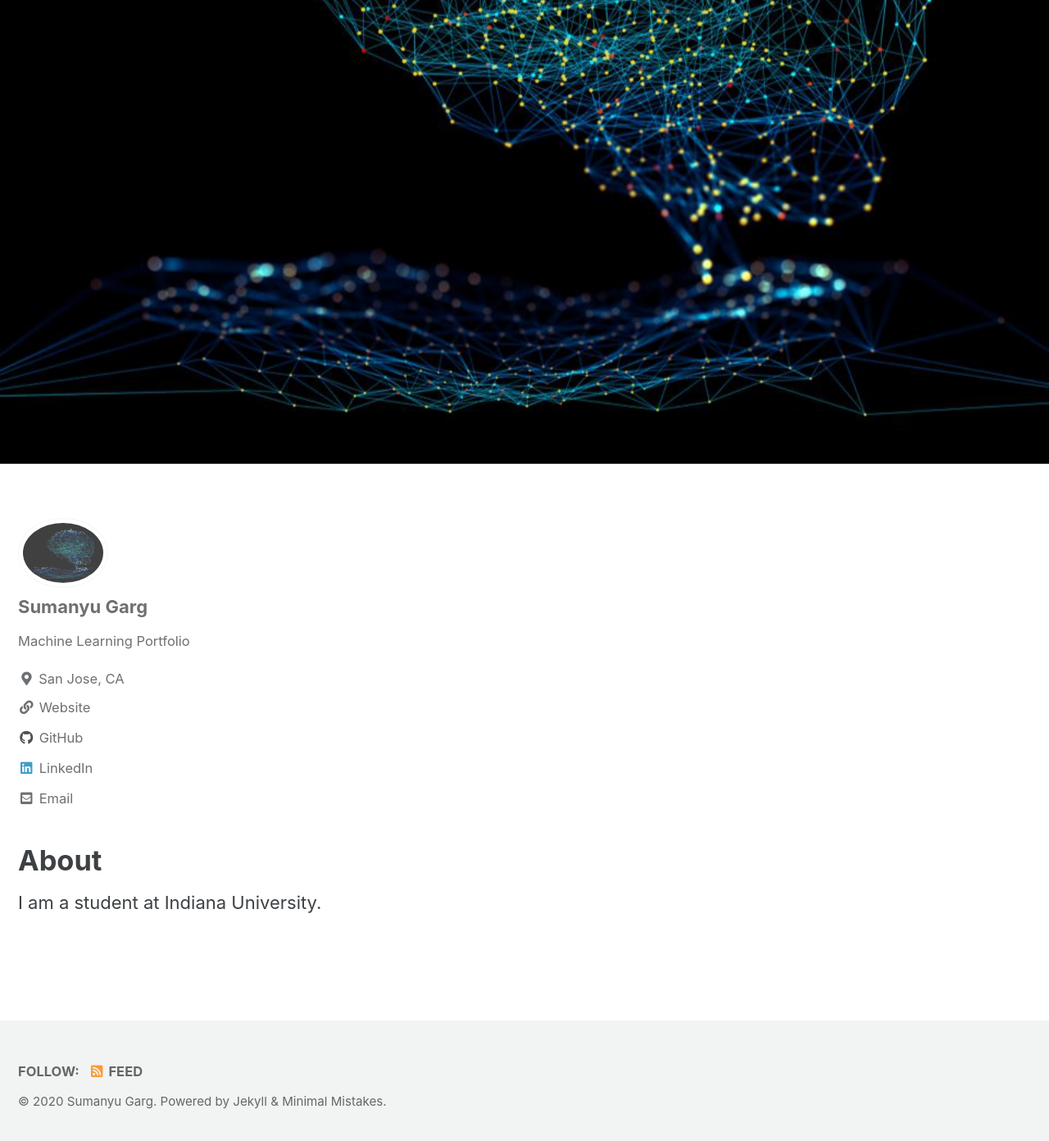
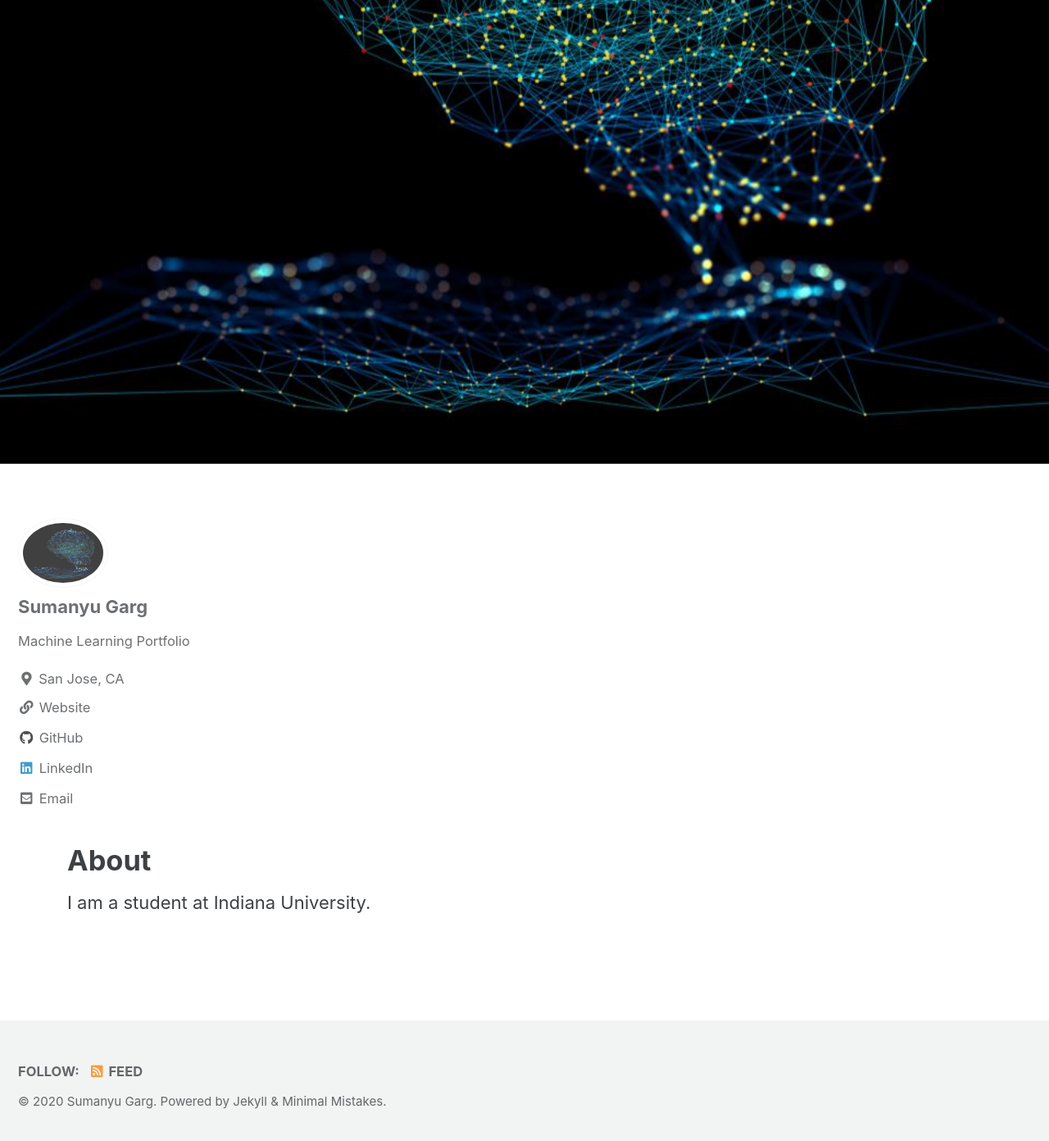
Before and after one commit to sumanyu-21/sumanyu-21.github.io, a Jekyll site: the page built from _pages/About.md, in a window 1280 px wide and 1400 px high, scrolled down 493 px. Shown: the top 1392 px of the window at 82% size. Built offline with Jekyll 4.4.1, drawn with Linux system fonts in a browser that asks for light colours; cached includes are drawn as plain includes.

Commit message:
Update _page.scss

```diff
--- a/_sass/minimal-mistakes/_page.scss
+++ b/_sass/minimal-mistakes/_page.scss
@@ -36,9 +36,16 @@
 }
 
 .page {
-  width: calc(100% - #{$right-sidebar-width-narrow});
+  @include breakpoint($large) {
+    float: right;
+    width: calc(100% - #{$right-sidebar-width-narrow/5});
+    padding-right: $right-sidebar-width-narrow;
+  }
 
-
+  @include breakpoint($x-large) {
+    width: calc(100% - #{$right-sidebar-width/5});
+    padding-right: $right-sidebar-width;
+  }
 
   .page__inner-wrap {
     float: left;
@@ -504,9 +511,14 @@
   padding-top: 1em;
   border-top: 1px solid $border-color;
 
+  @include breakpoint($large) {
+    float: right;
+    width: calc(100% - #{$right-sidebar-width-narrow});
+  }
 
-  width: calc(100% - #{$right-sidebar-width-narrow});
-
+  @include breakpoint($x-large) {
+    width: calc(100% - #{$right-sidebar-width});
+  }
 
   a {
     color: inherit;
```
